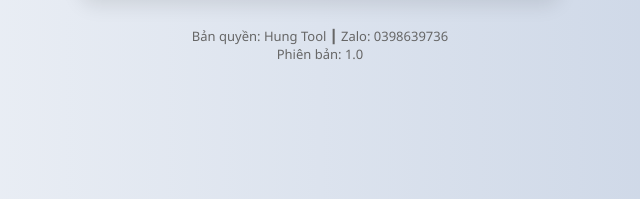
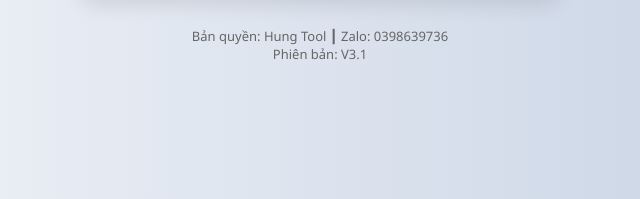
Before and after one commit to HubsvVnMindus/hungkeytool, a plain HTML site: page index.html in a window 1280 px wide. Shown: the part 506-705 px from the top of the page, 320-960 px from the left. Drawn offline with Linux system fonts and the light colour scheme.

Commit message:
Update index.html

```diff
--- a/index.html
+++ b/index.html
@@ -127,7 +127,7 @@
 
   <div class="footer">
     Bản quyền: Hung Tool ┃ Zalo: 0398639736<br>
-    Phiên bản: 1.0
+    Phiên bản: V3.1
   </div>
 
   <audio id="bgMusic" loop>
```
